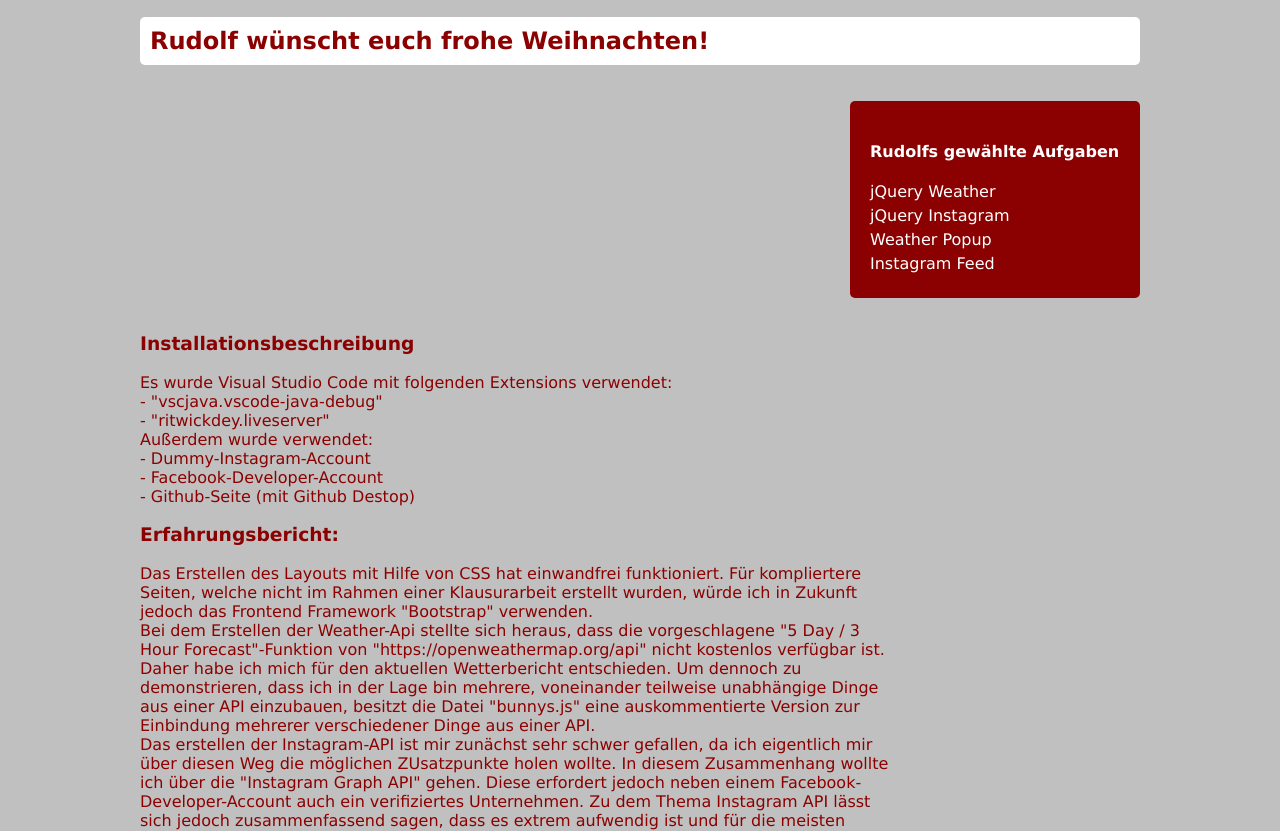
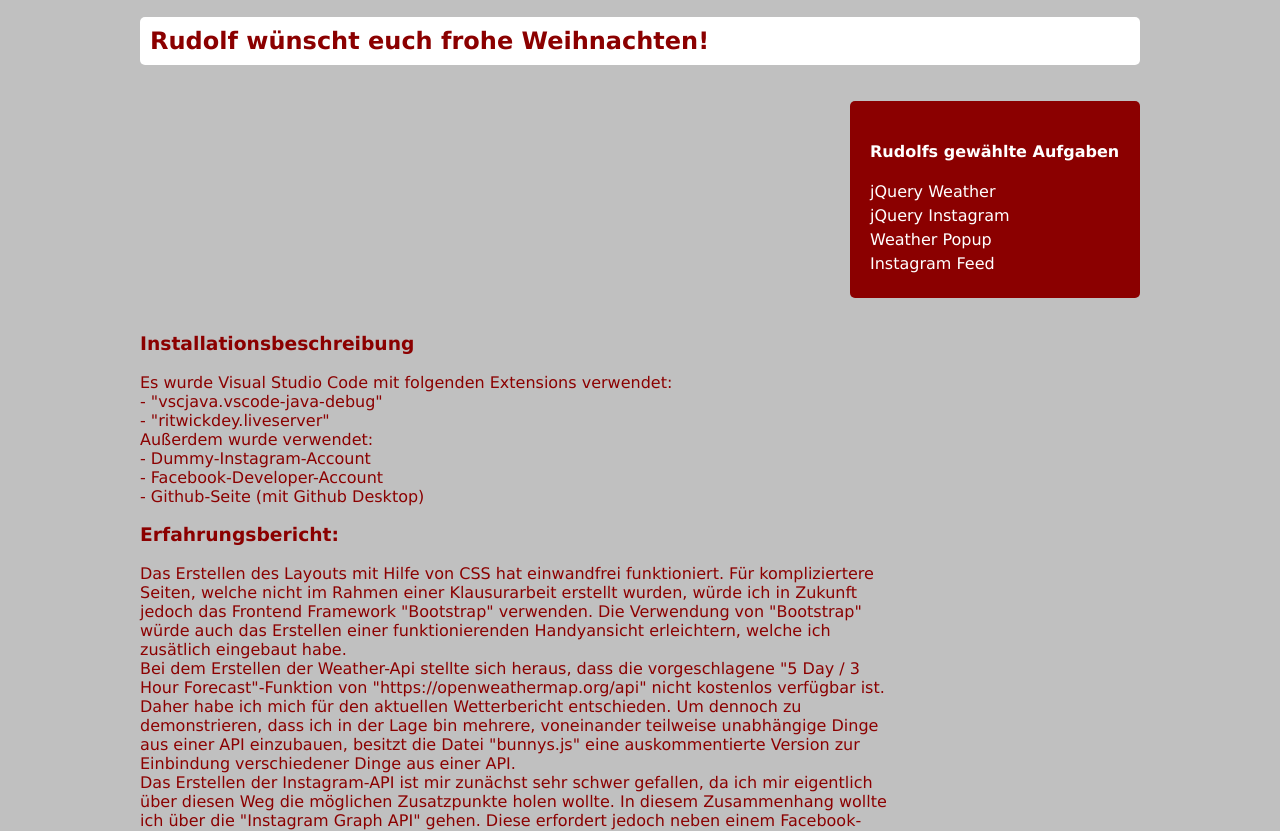
Before and after one commit to marissaeichhorn/marissaeichhorn.github.io, a plain HTML site: page index.html in a window 1280 px wide. Shown: the part 105-936 px from the top of the page. Drawn offline with Linux system fonts and the light colour scheme.

Commit message:
maybe the last

```diff
--- a/index.html
+++ b/index.html
@@ -46,24 +46,27 @@
                 Außerdem wurde verwendet:<br>
                 - Dummy-Instagram-Account<br>
                 - Facebook-Developer-Account<br>
-                - Github-Seite (mit Github Destop)<br>
+                - Github-Seite (mit Github Desktop)<br>
                 <h3>Erfahrungsbericht:</h3>
-                Das Erstellen des Layouts mit Hilfe von CSS hat einwandfrei funktioniert. Für kompliertere Seiten, welche nicht im Rahmen einer Klausurarbeit erstellt wurden, würde ich in Zukunft jedoch das Frontend Framework "Bootstrap" verwenden.<br>
-                Bei dem Erstellen der Weather-Api stellte sich heraus, dass die vorgeschlagene "5 Day / 3 Hour Forecast"-Funktion von "https://openweathermap.org/api" nicht kostenlos verfügbar ist. Daher habe ich mich für den aktuellen Wetterbericht entschieden.
-                Um dennoch zu demonstrieren, dass ich in der Lage bin mehrere, voneinander teilweise unabhängige Dinge aus einer API einzubauen, besitzt die Datei "bunnys.js" eine auskommentierte Version zur Einbindung mehrerer verschiedener Dinge aus einer API.<br>
-                Das erstellen der Instagram-API ist mir zunächst sehr schwer gefallen, da ich eigentlich mir über diesen Weg die möglichen ZUsatzpunkte holen wollte.
-                In diesem Zusammenhang wollte ich über die "Instagram Graph API" gehen.
-                Diese erfordert jedoch neben einem Facebook-Developer-Account auch ein verifiziertes Unternehmen.
-                Zu dem Thema Instagram API lässt sich jedoch zusammenfassend sagen, dass es extrem aufwendig ist und für die meisten Anwendungsfälle auch eine unkomplizierte Methode über Instagram selber funktionieren würde.
-                Ich würde daher im Normalfall über die Option "Einbetten" gehen, welche Instagram selber zu jedem Beitrag zur Verfügung stellt, gehen.
-                In diesem Zusammenhang lässt sich noch erwähnen, dass ich das Logo der Webseite selber designen musste, da die Seite zwangsweise veröffentlicht werden musste zum einbinden der Instagram API.
-                Aufrund der Veröffentlichung habe ich auch alle meine Quellen im Impressum angegeben.<br>
-                Das Verwenden vder JavaScript-Bibliothek "jQuery" hat einwandfrei funktioniert.
-                Ich würde diese jederzeit wieder verwenden.<br>
+                Das Erstellen des Layouts mit Hilfe von CSS hat einwandfrei funktioniert. Für kompliziertere Seiten, welche nicht im Rahmen einer Klausurarbeit erstellt wurden, würde ich in Zukunft jedoch das Frontend Framework "Bootstrap" verwenden. Die Verwendung von "Bootstrap" würde auch das Erstellen einer funktionierenden Handyansicht erleichtern, welche ich zusätlich eingebaut habe.<br>
+                Bei dem Erstellen der Weather-Api stellte sich heraus, dass die vorgeschlagene "5 Day / 3 Hour Forecast"-Funktion von "https://openweathermap.org/api" nicht kostenlos verfügbar ist. Daher habe ich mich für den aktuellen Wetterbericht entschieden. Um dennoch zu demonstrieren, dass ich in der Lage bin mehrere, voneinander teilweise unabhängige Dinge aus einer API einzubauen, besitzt die Datei "bunnys.js" eine auskommentierte Version zur Einbindung verschiedener Dinge aus einer API.<br>
+                Das Erstellen der Instagram-API ist mir zunächst sehr schwer gefallen, da ich mir eigentlich über diesen Weg die möglichen Zusatzpunkte holen wollte. In diesem Zusammenhang wollte ich über die "Instagram Graph API" gehen. Diese erfordert jedoch neben einem Facebook-Developer-Account auch ein verifiziertes Unternehmen. Zu dem Thema Instagram-API lässt sich jedoch zusammenfassend sagen, dass es extrem aufwendig ist und für die meisten Anwendungsfälle auch eine unkomplizierte Methode über Instagram funktionieren würde. Ich würde daher im Normalfall über die Option "Einbetten" gehen, welche Instagram selber zu jedem Beitrag zur Verfügung stellt.
+                In diesem Zusammenhang lässt sich noch sagen, dass ich das Logo der Webseite selber erstellen musste, da die Seite zwangsweise veröffentlicht werden musste (zum Einbinden der Instagram-API). Aufrund der Veröffentlichung habe ich auch alle meine Quellen im Impressum angegeben.<br>
+                Das Verwenden der JavaScript-Bibliothek "jQuery" hat einwandfrei funktioniert. Ich würde diese jederzeit wieder verwenden.<br>
+                Im Nachhinein ist mir aufgefallen, dass ich mit einer besser unterteilten Ordnerstruktur hätte arbeiten sollen.<br>
+                Ich habe das Datenflussdiagramm vereinfacht gezeichnet. Da es so übersichtlicher ist habe ich nur alle Möglichkeiten von der Startseite ausgehend dargestellt. Natürlich kann ich von jeder der Seiten zu den anderen Seiten wechseln.<br>
                 <br>
             </article>
+
+            <!-- Beinhaltet das Datenflussdiagramm -->
+            <div class="pictures">
+                <img id="flow" src="datenfluss.jpg">
+            </div>
         </div>
     </div>
+
+
+
 </body>
 
 </html>
--- a/indexstyle.css
+++ b/indexstyle.css
@@ -72,3 +72,9 @@ nav li{
     margin-bottom: 5px;
 
 }
+
+/* Datenflussdiagramm-Style */
+#flow{
+    width: 100%;
+    justify-content: center;
+}
```
Also changed, not shown: bunnys.html (+6 -5 lines), bunnysstyle.css (+3 -4 lines), datenfluss.jpg (added).
